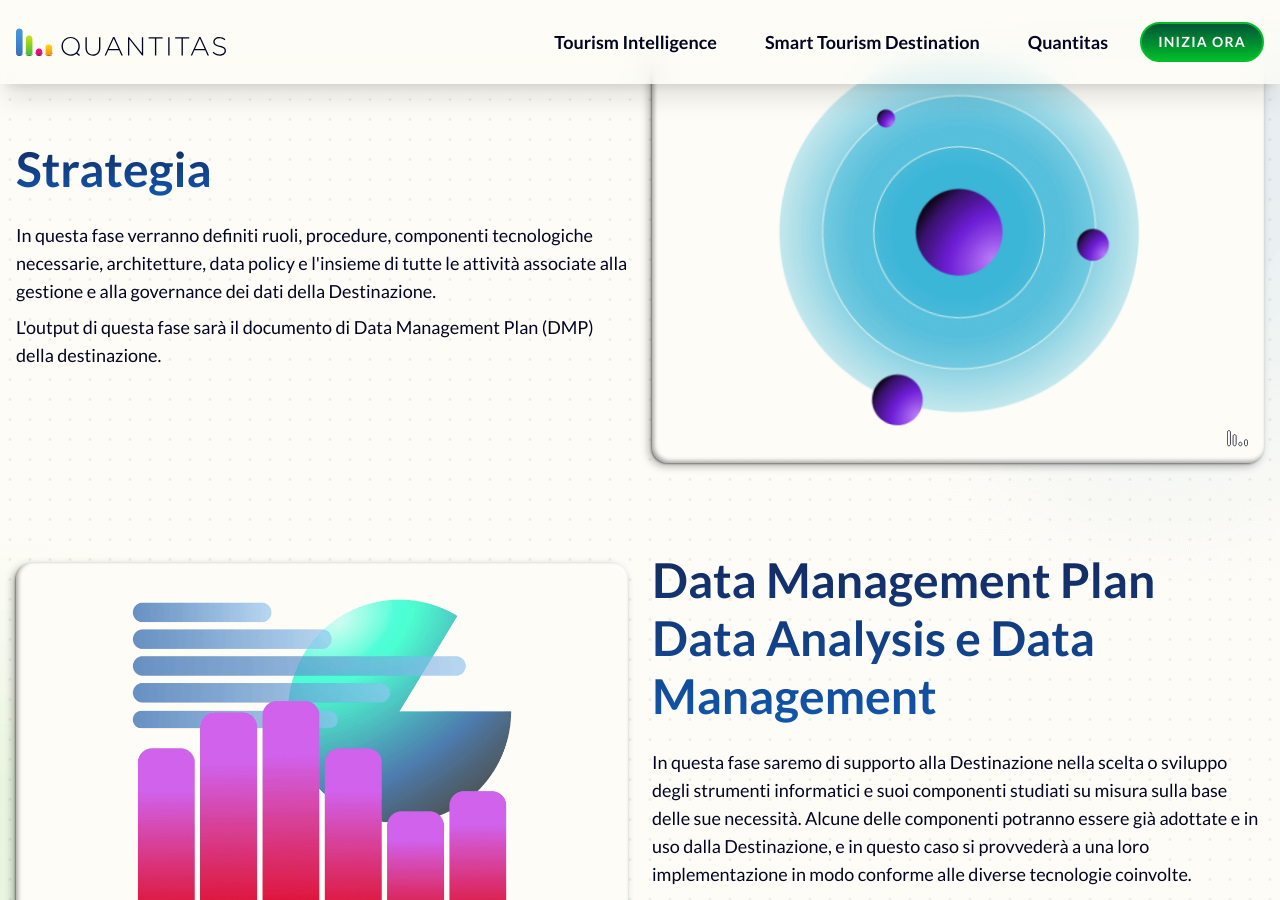
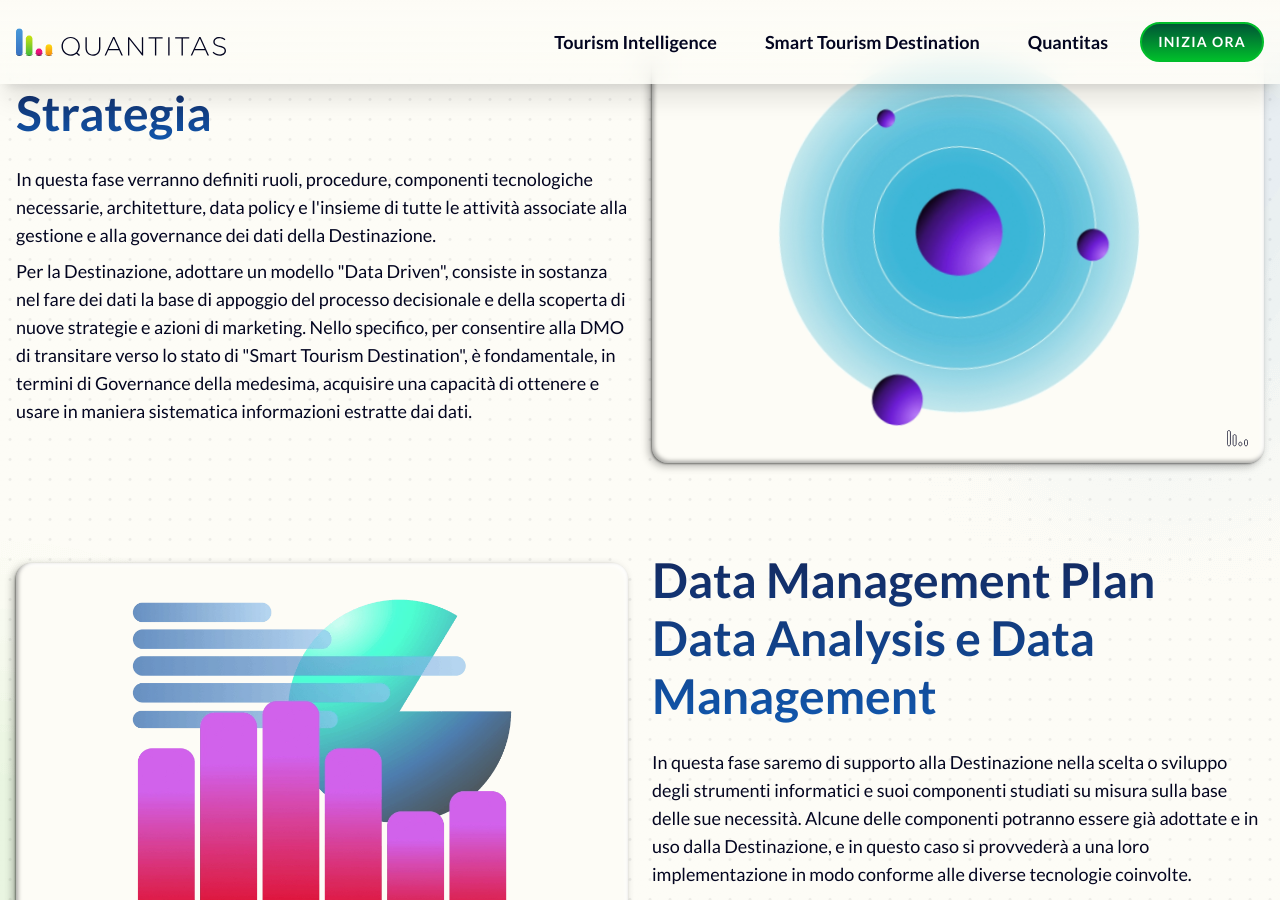
Before and after one commit to Quantitas-srl-org/tourism_promo, a Jekyll site: the page built from index.markdown, in a window 1280 px wide and 900 px high, scrolled down 2548 px. Built offline with Jekyll 4.4.1, drawn with Linux system fonts in a browser that asks for light colours; some web fonts are replaced.

Commit message:
Update index.markdown

```diff
--- a/index.markdown
+++ b/index.markdown
@@ -52,7 +52,7 @@
 section-c-list-1-p-1: >-
   In questa fase verranno definiti ruoli, procedure, componenti tecnologiche necessarie, architetture, data policy e l'insieme di tutte le attività
   associate alla gestione e alla governance dei dati della Destinazione.
-section-c-list-1-p-2: L'output di questa fase sarà il documento di Data Management Plan (DMP) della destinazione.
+section-c-list-1-p-2: Per la Destinazione, adottare un modello "Data Driven", consiste in sostanza nel fare dei dati la base di appoggio del processo decisionale e della scoperta di nuove strategie e azioni di marketing.  Nello specifico, per consentire alla DMO di transitare verso lo stato di "Smart Tourism Destination", è fondamentale, in termini di Governance della medesima, acquisire una capacità di ottenere e usare in maniera sistematica informazioni estratte dai dati.
 section-c-list-2-h3: Data Management Plan Data Analysis e Data Management
 section-c-list-2-p-1: >-
   In questa fase saremo di supporto alla Destinazione nella scelta o sviluppo degli strumenti informatici e suoi componenti studiati su misura sulla base delle
```
